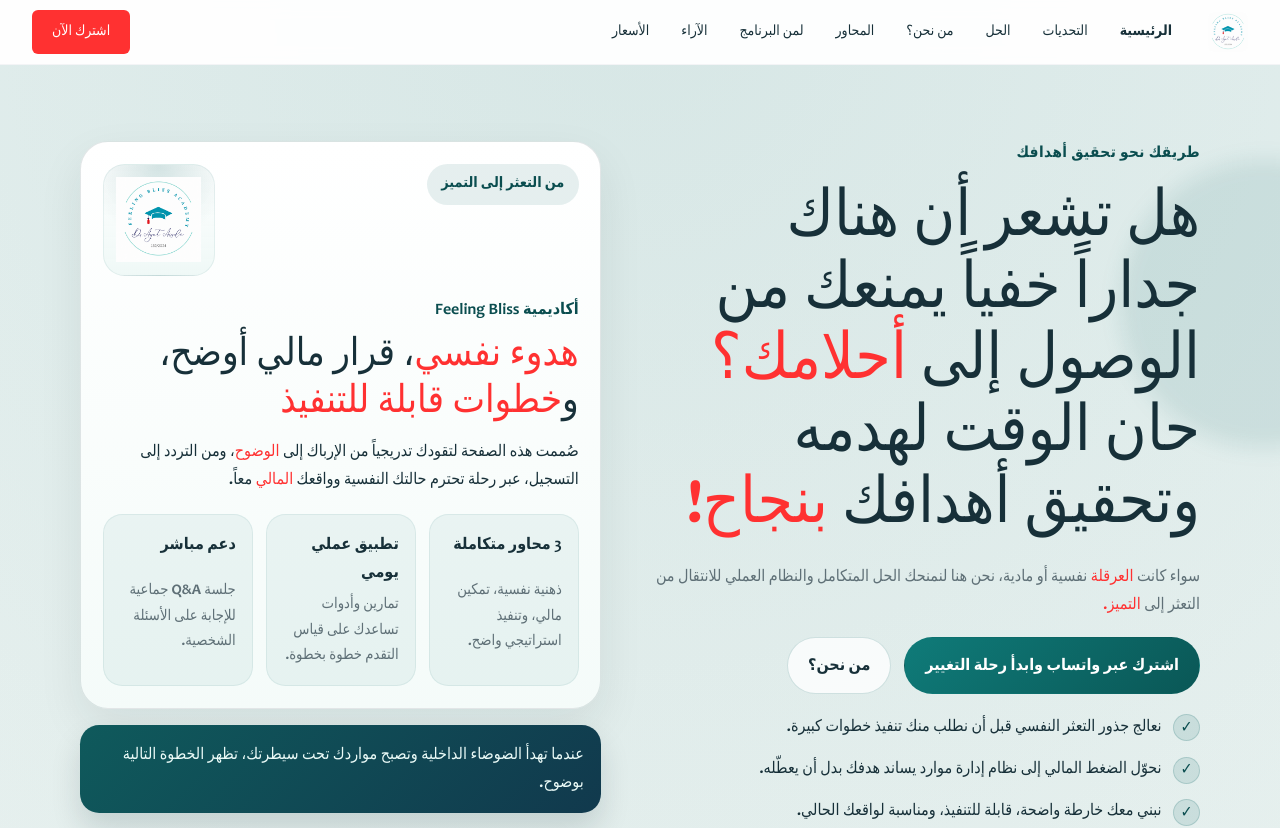
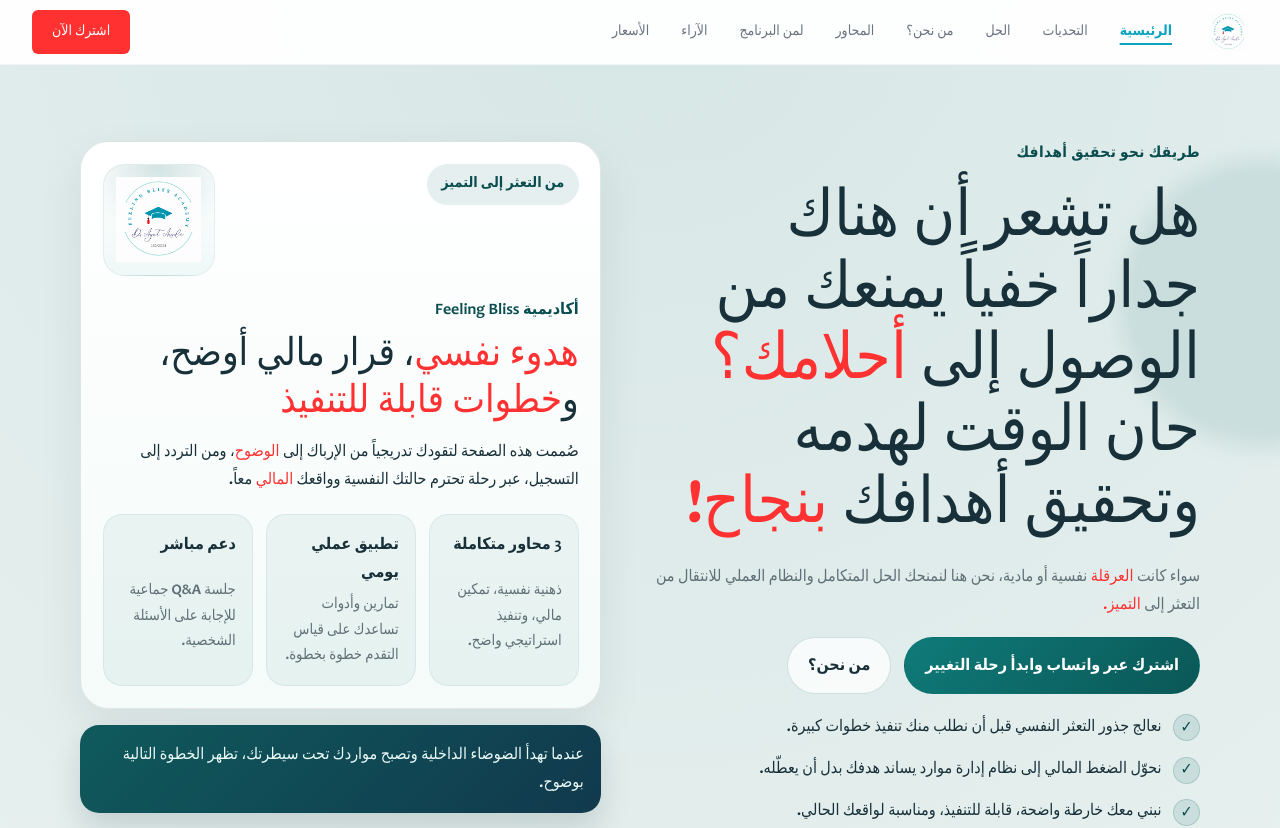
Before and after one commit to candraos/feelingblissacademy.com, a Next.js app: page / in a window 1280 px wide. Shown: the top 828 px of the page. Built offline with nearby package versions, Linux system fonts and the light colour scheme; no server answers.

Commit message:
fix header

```diff
--- a/src/app/globals.css
+++ b/src/app/globals.css
@@ -10,6 +10,7 @@
   --muted: #5f7077;
   --line: rgba(23, 48, 57, 0.12);
   --line-strong: rgba(23, 48, 57, 0.2);
+  --brand-hat: #0ca3bf;
   --teal: #0d6664;
   --teal-strong: #0a4d4f;
   --gold: #d3ad62;
@@ -93,6 +94,24 @@ textarea:focus {
 
 section[id] {
   scroll-margin-top: 6rem;
+}
+
+.header-nav-link {
+  color: #6b7280;
+}
+
+.header-nav-link:hover,
+.header-nav-link:focus-visible {
+  color: var(--brand-hat);
+  outline: none;
+}
+
+.header-nav-link.is-active {
+  color: var(--brand-hat);
+  text-decoration-line: underline;
+  text-decoration-color: var(--brand-hat);
+  text-decoration-thickness: 2px;
+  text-underline-offset: 0.5rem;
 }
 
 .page-shell {
--- a/src/components/home/site-header.tsx
+++ b/src/components/home/site-header.tsx
@@ -7,14 +7,25 @@ import { siteConfig } from "@/lib/site-config";
 
 type NavigationHref = (typeof navigationItems)[number]["href"];
 
-function getActiveHref(offset: number) {
+function getActiveHref(marker: number) {
   let currentHref: NavigationHref = navigationItems[0]?.href ?? "#hero";
 
-  for (const item of navigationItems) {
+  for (const [index, item] of navigationItems.entries()) {
     const section = document.querySelector<HTMLElement>(item.href);
+    const nextSection = navigationItems[index + 1]
+      ? document.querySelector<HTMLElement>(navigationItems[index + 1].href)
+      : null;
 
-    if (section && section.offsetTop <= offset) {
+    if (!section) {
+      continue;
+    }
+
+    const sectionTop = section.offsetTop;
+    const nextSectionTop = nextSection?.offsetTop ?? Number.POSITIVE_INFINITY;
+
+    if (marker >= sectionTop && marker < nextSectionTop) {
       currentHref = item.href;
+      break;
     }
   }
 
@@ -28,51 +39,18 @@ export function SiteHeader() {
 
   useEffect(() => {
     function updateActiveSection() {
-      setActiveHref(getActiveHref(window.scrollY + 140));
+      const marker = window.scrollY + Math.min(window.innerHeight * 0.3, 220);
+      setActiveHref(getActiveHref(marker));
     }
-
-    const observer = new IntersectionObserver(
-      (entries) => {
-        const visibleEntries = entries
-          .filter((entry) => entry.isIntersecting)
-          .sort(
-            (left, right) =>
-              Math.abs(left.boundingClientRect.top) -
-              Math.abs(right.boundingClientRect.top)
-          );
-
-        if (visibleEntries[0]) {
-          const target = visibleEntries[0].target as HTMLElement;
-          const matchedHref = navigationItems.find(
-            (item) => item.href === `#${target.id}`
-          )?.href;
-
-          if (matchedHref) {
-            setActiveHref(matchedHref);
-          }
-        }
-      },
-      {
-        rootMargin: "-35% 0px -50% 0px",
-        threshold: [0.15, 0.35, 0.6],
-      }
-    );
-
-    navigationItems.forEach((item) => {
-      const section = document.querySelector<HTMLElement>(item.href);
-
-      if (section) {
-        observer.observe(section);
-      }
-    });
 
     updateActiveSection();
     window.addEventListener("scroll", updateActiveSection, { passive: true });
+    window.addEventListener("resize", updateActiveSection);
     window.addEventListener("hashchange", updateActiveSection);
 
     return () => {
-      observer.disconnect();
       window.removeEventListener("scroll", updateActiveSection);
+      window.removeEventListener("resize", updateActiveSection);
       window.removeEventListener("hashchange", updateActiveSection);
     };
   }, []);
@@ -89,10 +67,8 @@ export function SiteHeader() {
                 return (
                   <li key={item.href}>
                     <a
-                      className={`px-1 py-2 transition ${
-                        isActive
-                          ? "font-semibold text-green-600 underline decoration-2 decoration-green-600 underline-offset-8"
-                          : "text-gray-500 hover:text-gray-700"
+                      className={`header-nav-link px-1 py-2 transition ${
+                        isActive ? "is-active font-semibold" : ""
                       }`}
                       href={item.href}
                       aria-current={isActive ? "page" : undefined}
```
